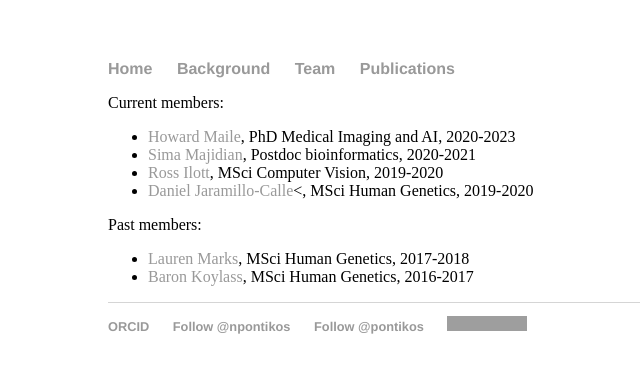
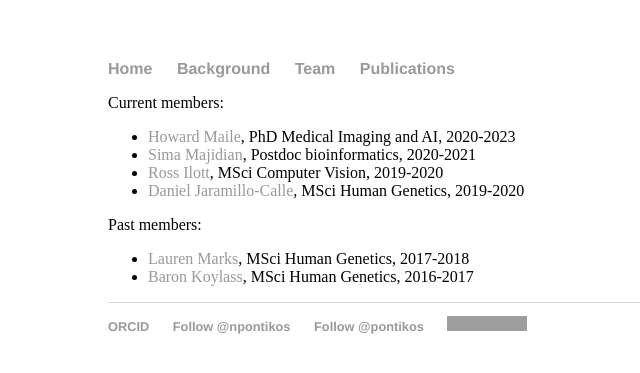
Before and after one commit to pontikos/pontikos.github.io, a Jekyll site: the page built from Team/index.html, in a window 1280 px wide. Shown: the top 373 px of the page, without its empty margins (84-724 px from the left). Built offline with Jekyll 4.4.1, drawn with Linux system fonts in a browser that asks for light colours; comment, search, counter and statistics services are not loaded; grey boxes are pictures that could not be loaded.

```diff
--- a/Team/index.html
+++ b/Team/index.html
@@ -8,7 +8,7 @@ Current members:
     <li> <a href="https://www.linkedin.com/in/howard-maile-872a34a/">Howard Maile</a>, PhD Medical Imaging and AI, 2020-2023 </li>
     <li> <a href="https://www.linkedin.com/in/sina-majidian/">Sima Majidian</a>, Postdoc bioinformatics, 2020-2021 </li>
     <li> <a href="https://www.linkedin.com/in/ross-ilott-21674a99/">Ross Ilott</a>, MSci Computer Vision, 2019-2020 </li>
-    <li> <a href="https://www.linkedin.com/in/daniel-a-jaramillo-calle-b5350a36/">Daniel Jaramillo-Calle</a><, MSci Human Genetics, 2019-2020 </li>
+    <li> <a href="https://www.linkedin.com/in/daniel-a-jaramillo-calle-b5350a36/">Daniel Jaramillo-Calle</a>, MSci Human Genetics, 2019-2020 </li>
   </ul>
 
 Past members:
```
